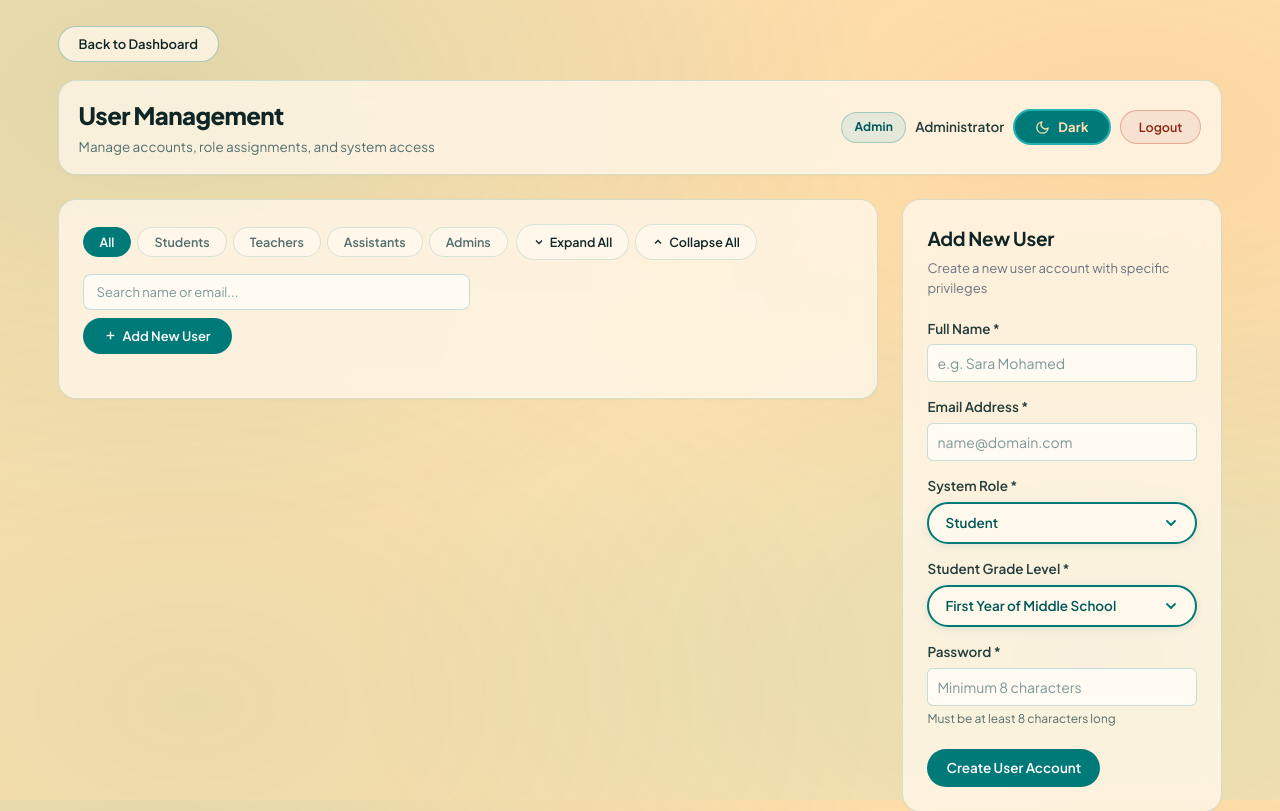
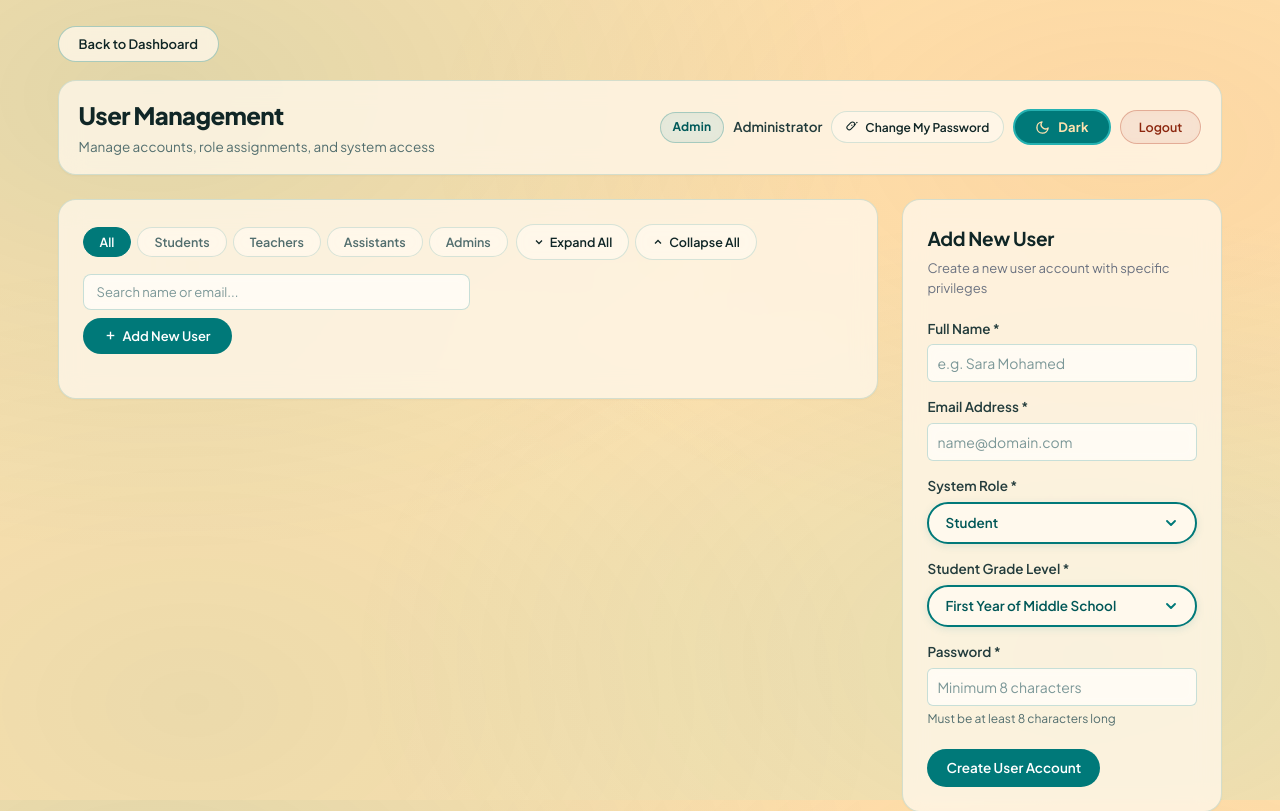
Before and after one commit to AbdelrhmanIslam/assignment-system-project, a PHP site: page /nti_intern_full/frontend/admin/users.html in a window 1280 px wide. Shown: the top 811 px of the page. Run offline with PHP 8.4, Linux system fonts and the light colour scheme.

Commit message:
feat: add admin user management backend API, frontend view, and logic

```diff
--- a/backend/admin/users.php
+++ b/backend/admin/users.php
@@ -240,10 +240,65 @@ if (isPost()) {
         $updateRes = mysqli_query($conn, $updateSql);
 
         if ($updateRes) {
+            if ($targetUserId === $adminId) {
+                $_SESSION['user_name'] = $name;
+                $_SESSION['user_email'] = $email;
+            }
             $msg = ($newPassword !== '') ? 'User details and password updated successfully!' : 'User details updated successfully!';
             echo json_encode(['success' => true, 'message' => $msg]);
         } else {
             echo json_encode(['success' => false, 'message' => 'Database error: ' . mysqli_error($conn)]);
+        }
+        exit;
+    }
+
+    if ($action === 'change_password') {
+        $targetUserId = isset($_POST['user_id']) ? (int) $_POST['user_id'] : 0;
+        $newPassword = isset($_POST['new_password']) ? trim($_POST['new_password']) : (isset($_POST['password']) ? trim($_POST['password']) : '');
+
+        if ($targetUserId <= 0) {
+            echo json_encode(['success' => false, 'message' => 'Invalid user ID specified.']);
+            exit;
+        }
+
+        if (empty($newPassword)) {
+            echo json_encode(['success' => false, 'message' => 'Please provide a new password.']);
+            exit;
+        }
+
+        if (strlen($newPassword) < 8) {
+            echo json_encode(['success' => false, 'message' => 'Password must be at least 8 characters long.']);
+            exit;
+        }
+
+        // check if target user exists
+        $chkUser = mysqli_query($conn, "SELECT id, name, email, role FROM users WHERE id = $targetUserId LIMIT 1");
+        $targetUser = mysqli_fetch_assoc($chkUser);
+        if (!$targetUser) {
+            echo json_encode(['success' => false, 'message' => 'User not found in the database.']);
+            exit;
+        }
+
+        // hash password securely
+        $hashedPassword = password_hash($newPassword, PASSWORD_DEFAULT);
+        $escapedHash = mysqli_real_escape_string($conn, $hashedPassword);
+
+        $updPass = mysqli_query($conn, "UPDATE users SET password = '$escapedHash' WHERE id = $targetUserId");
+        if ($updPass) {
+            $targetRoleName = ucfirst($targetUser['role']);
+            $isSelf = ($targetUserId === $adminId);
+            $msg = $isSelf
+                ? 'Your password has been changed successfully! You can continue using the platform or log in with your new credentials.'
+                : 'Password for ' . htmlspecialchars($targetUser['name']) . ' (' . $targetRoleName . ') updated successfully!';
+
+            echo json_encode([
+                'success' => true,
+                'message' => $msg,
+                'user_id' => $targetUserId,
+                'is_self' => $isSelf
+            ]);
+        } else {
+            echo json_encode(['success' => false, 'message' => 'Database error updating password: ' . mysqli_error($conn)]);
         }
         exit;
     }
@@ -488,6 +543,7 @@ if ($allCoursesRes) {
 echo json_encode([
     'success' => true,
     'user' => [
+        'id' => $adminId,
         'name' => currentUserName(),
         'role' => currentUserRole()
     ],
--- a/frontend/admin/users.html
+++ b/frontend/admin/users.html
@@ -198,6 +198,10 @@
             <div class="header-actions">
                 <span class="user-role role-admin">Admin</span>
                 <span id="admin-name" style="font-weight: 600;">Administrator</span>
+                <button type="button" id="btn-admin-change-own-pass" onclick="openAdminOwnPasswordModal()" class="action-btn action-view" style="font-size: 12px; padding: 6px 14px; display: inline-flex; align-items: center; gap: 6px; cursor: pointer; border-radius: var(--radius-pill); border: 1px solid var(--border-color); background: var(--glass-bg);" title="Change Administrator Password">
+                    <svg width="13" height="13" viewBox="0 0 24 24" fill="none" stroke="currentColor" stroke-width="2"><path d="M21 2l-2 2m-1.5 1.5L16 7l-1.5-1.5m-3 3l-1.5-1.5"></path><path d="M15 9l-6 6a4.24 4.24 0 0 1-6-6l6-6a4.24 4.24 0 0 1 6 6z"></path></svg>
+                    Change My Password
+                </button>
                 <a href="../../backend/auth/logout.php" class="logout-btn">Logout</a>
             </div>
         </header>
@@ -469,7 +473,65 @@
         </div>
     </div>
 
-    <script src="../assets/js/main.js?v=9.5"></script>
-    <script src="../assets/js/admin_users.js?v=9.5"></script>
+    <!-- change password modal -->
+    <div id="change-password-modal" class="modal-overlay" style="display: none; position: fixed; inset: 0; z-index: 1000; align-items: center; justify-content: center; padding: 16px; background: rgba(0,0,0,0.5); backdrop-filter: blur(5px);">
+        <div class="content-card modal-content" style="max-width: 480px; width: 100%; border-radius: 14px; padding: 22px 26px; position: relative; overflow: hidden; box-shadow: var(--shadow-xl); border: 1.5px solid var(--glass-border-strong); background: var(--glass-bg);">
+            <div style="display: flex; justify-content: space-between; align-items: center; margin-bottom: 8px;">
+                <div style="display: flex; align-items: center; gap: 10px;">
+                    <div style="width: 38px; height: 38px; border-radius: 50%; background: rgba(13, 148, 136, 0.15); display: flex; align-items: center; justify-content: center; color: var(--primary); flex-shrink: 0;">
+                        <svg width="20" height="20" viewBox="0 0 24 24" fill="none" stroke="currentColor" stroke-width="2.2"><rect x="3" y="11" width="18" height="11" rx="2" ry="2"></rect><path d="M7 11V7a5 5 0 0 1 10 0v4"></path></svg>
+                    </div>
+                    <div>
+                        <h2 id="change-pass-modal-title" style="margin: 0; font-size: 18px; font-weight: 700; color: var(--text-heading);">Change Password</h2>
+                        <span id="change-pass-modal-subtitle" style="font-size: 12px; color: var(--text-muted);">Set a new secure password for this user</span>
+                    </div>
+                </div>
+                <button type="button" onclick="closeChangePasswordModal()" style="background: none; border: none; font-size: 22px; line-height: 1; cursor: pointer; color: var(--text-muted); transition: color 0.2s;" title="Close modal">&times;</button>
+            </div>
+
+            <!-- Target User Summary Card -->
+            <div style="background: var(--bg-surface, rgba(0,0,0,0.03)); border: 1px solid var(--border-color); border-radius: 10px; padding: 12px 14px; margin: 14px 0 18px; font-size: 13px;">
+                <div style="display: flex; justify-content: space-between; align-items: center; gap: 8px; margin-bottom: 4px;">
+                    <strong id="change-pass-target-name" style="font-size: 14px; color: var(--text-primary);">—</strong>
+                    <span id="change-pass-target-role" class="status-badge status-review" style="font-size: 11px; padding: 3px 10px; border-radius: var(--radius-pill);">—</span>
+                </div>
+                <div style="color: var(--text-muted); font-size: 12.5px; word-break: break-all;">
+                    <span id="change-pass-target-email">—</span> &bull; ID: #<span id="change-pass-target-id">—</span>
+                </div>
+            </div>
+
+            <form id="change-password-form" style="display: flex; flex-direction: column; gap: 14px;">
+                <input type="hidden" id="change-pass-user-id" name="user_id">
+
+                <div class="form-group" style="margin-bottom: 0;">
+                    <label for="change-pass-new-password" style="display: flex; justify-content: space-between; align-items: center; font-weight: 600; font-size: 13px; margin-bottom: 6px;">
+                        <span>New Password *</span>
+                        <span style="font-size: 11px; font-weight: normal; color: var(--text-muted);">Min. 8 characters</span>
+                    </label>
+                    <div style="position: relative; display: flex; align-items: center;">
+                        <input type="password" id="change-pass-new-password" name="new_password" required minlength="8" placeholder="Enter new password" style="width: 100%; padding: 9px 40px 9px 14px; border-radius: var(--radius-pill); font-size: 13.5px; border: 1px solid var(--border-color); background: var(--bg-surface); color: var(--text-primary);">
+                        <button type="button" id="btn-toggle-new-pass" onclick="toggleChangePasswordVisibility()" style="position: absolute; right: 12px; background: none; border: none; cursor: pointer; color: var(--text-muted); padding: 4px; display: flex; align-items: center;" title="Show or hide password">
+                            <svg id="eye-icon-open" width="16" height="16" viewBox="0 0 24 24" fill="none" stroke="currentColor" stroke-width="2"><path d="M1 12s4-8 11-8 11 8 11 8-4 8-11 8-11-8-11-8z"></path><circle cx="12" cy="12" r="3"></circle></svg>
+                            <svg id="eye-icon-closed" width="16" height="16" viewBox="0 0 24 24" fill="none" stroke="currentColor" stroke-width="2" style="display: none;"><path d="M17.94 17.94A10.07 10.07 0 0 1 12 20c-7 0-11-8-11-8a18.45 18.45 0 0 1 5.06-5.94M9.9 4.24A9.12 9.12 0 0 1 12 4c7 0 11 8 11 8a18.5 18.5 0 0 1-2.16 3.19m-6.72-1.07a3 3 0 1 1-4.24-4.24"></path><line x1="1" y1="1" x2="23" y2="23"></line></svg>
+                        </button>
+                    </div>
+                </div>
+
+                <div id="change-pass-error-msg" style="display: none; font-size: 12px; color: var(--danger); background: rgba(239, 68, 68, 0.1); border: 1px solid rgba(239, 68, 68, 0.25); border-radius: 6px; padding: 6px 10px;"></div>
+
+                <div style="display: flex; gap: 10px; justify-content: flex-end; padding-top: 10px; border-top: 1px solid var(--border-subtle); margin-top: 2px;">
+                    <button type="button" onclick="closeChangePasswordModal()" class="btn-secondary" style="padding: 8px 18px; font-size: 13px; border-radius: var(--radius-pill);">
+                        Cancel
+                    </button>
+                    <button type="submit" id="btn-submit-change-pass" class="btn-primary" style="padding: 8px 22px; font-size: 13px; border-radius: var(--radius-pill); display: inline-flex; align-items: center; gap: 6px;">
+                        Update Password
+                    </button>
+                </div>
+            </form>
+        </div>
+    </div>
+
+    <script src="../assets/js/main.js?v=9.6"></script>
+    <script src="../assets/js/admin_users.js?v=9.6"></script>
 </body>
 </html>
--- a/frontend/assets/js/admin_users.js
+++ b/frontend/assets/js/admin_users.js
@@ -2,6 +2,7 @@
 
 var currentRoleFilter = 'all';
 var searchQuery = '';
+var currentAdminId = 0;
 
 var loadedUsers = [];
 var activeTeachers = [];
@@ -12,6 +13,7 @@ document.addEventListener('DOMContentLoaded', function () {
     setupFilters();
     setupCreateUserForm();
     setupEditUserForm();
+    setupChangePasswordForm();
     setupRoleChangeListeners();
     setupCourseActionButtons();
 });
@@ -163,8 +165,11 @@ function loadUsers(callback) {
             return;
         }
 
-        if (data.user && document.getElementById('admin-name')) {
-            document.getElementById('admin-name').textContent = data.user.name;
+        if (data.user) {
+            if (data.user.id) currentAdminId = parseInt(data.user.id, 10);
+            if (document.getElementById('admin-name')) {
+                document.getElementById('admin-name').textContent = data.user.name;
+            }
         }
 
         if (data.active_teachers) {
@@ -291,14 +296,23 @@ function renderStatusBadge(isActive) {
 function renderActionButtons(u) {
     var toggleBtnLabel = u.is_active ? 'Deactivate' : 'Activate';
     var toggleBtnClass = u.is_active ? 'background:var(--danger);' : 'background:var(--success);';
-
-    return '<div style="display:inline-flex; gap:6px; align-items:center;">' +
-        '<button onclick="openEditUserModal(' + u.id + ')" class="action-btn action-view" style="font-size:12px; padding:6px 12px; border:none; cursor:pointer;">' +
+    var isSelf = (currentAdminId > 0 && u.id === currentAdminId);
+
+    var toggleBtnHtml = isSelf ?
+        '<button type="button" class="view-btn" disabled style="opacity:0.45; cursor:not-allowed; font-size:11.5px; padding:5px 10px; border:none; border-radius:var(--radius-pill);" title="You cannot deactivate your own administrative account">Self</button>' :
+        '<button type="button" onclick="toggleUserStatus(' + u.id + ', this)" class="view-btn" style="' + toggleBtnClass + ' font-size:11.5px; padding:5px 10px; border:none; cursor:pointer; border-radius:var(--radius-pill); white-space:nowrap;">' +
+            toggleBtnLabel +
+        '</button>';
+
+    return '<div style="display:inline-flex; gap:5px; align-items:center; flex-wrap:nowrap;">' +
+        '<button type="button" onclick="openChangePasswordModal(' + u.id + ')" class="action-btn" style="background:rgba(13, 148, 136, 0.12); color:var(--primary); border:1px solid rgba(13, 148, 136, 0.35); font-size:11.5px; padding:5px 10px; border-radius:var(--radius-pill); cursor:pointer; display:inline-flex; align-items:center; gap:4px; font-weight:600; white-space:nowrap;" title="Set new password for this user">' +
+            '<svg width="12" height="12" viewBox="0 0 24 24" fill="none" stroke="currentColor" stroke-width="2.2"><rect x="3" y="11" width="18" height="11" rx="2" ry="2"></rect><path d="M7 11V7a5 5 0 0 1 10 0v4"></path></svg>' +
+            'Change Pass' +
+        '</button>' +
+        '<button type="button" onclick="openEditUserModal(' + u.id + ')" class="action-btn action-view" style="font-size:11.5px; padding:5px 10px; border:none; cursor:pointer; border-radius:var(--radius-pill); white-space:nowrap;">' +
             'Edit' +
         '</button>' +
-        '<button onclick="toggleUserStatus(' + u.id + ', this)" class="view-btn" style="' + toggleBtnClass + ' font-size:12px; padding:6px 12px; border:none; cursor:pointer;">' +
-            toggleBtnLabel +
-        '</button>' +
+        toggleBtnHtml +
     '</div>';
 }
 
@@ -1494,3 +1508,176 @@ function showAlert(msg, type) {
         if (box) box.style.display = 'none';
     }, 4500);
 }
+
+// Change Password Modal Controllers
+function openChangePasswordModal(userId) {
+    var u = null;
+    for (var i = 0; i < loadedUsers.length; i++) {
+        if (loadedUsers[i].id === userId) {
+            u = loadedUsers[i];
+            break;
+        }
+    }
+    if (!u) return;
+
+    var modal = document.getElementById('change-password-modal');
+    var inputId = document.getElementById('change-pass-user-id');
+    var inputPass = document.getElementById('change-pass-new-password');
+    var targetName = document.getElementById('change-pass-target-name');
+    var targetEmail = document.getElementById('change-pass-target-email');
+    var targetRole = document.getElementById('change-pass-target-role');
+    var targetId = document.getElementById('change-pass-target-id');
+    var modalTitle = document.getElementById('change-pass-modal-title');
+    var errorBox = document.getElementById('change-pass-error-msg');
+
+    var isSelf = (currentAdminId > 0 && u.id === currentAdminId);
+
+    if (inputId) inputId.value = u.id;
+    if (inputPass) {
+        inputPass.value = '';
+        inputPass.type = 'password';
+    }
+    if (errorBox) {
+        errorBox.textContent = '';
+        errorBox.style.display = 'none';
+    }
+
+    var eyeOpen = document.getElementById('eye-icon-open');
+    var eyeClosed = document.getElementById('eye-icon-closed');
+    if (eyeOpen && eyeClosed) {
+        eyeOpen.style.display = 'block';
+        eyeClosed.style.display = 'none';
+    }
+
+    if (modalTitle) {
+        modalTitle.textContent = isSelf ? 'Change Your Admin Password' : 'Change Password';
+    }
+    if (targetName) targetName.textContent = u.name + (isSelf ? ' (You)' : '');
+    if (targetEmail) targetEmail.textContent = u.email;
+    if (targetRole) {
+        targetRole.textContent = u.role.toUpperCase();
+        targetRole.className = 'status-badge ' + getRoleBadgeClass(u.role);
+    }
+    if (targetId) targetId.textContent = u.id;
+
+    if (modal) {
+        modal.style.display = 'flex';
+        setTimeout(function () {
+            if (inputPass) inputPass.focus();
+        }, 80);
+    }
+}
+
+function closeChangePasswordModal() {
+    var modal = document.getElementById('change-password-modal');
+    if (modal) modal.style.display = 'none';
+}
+
+function openAdminOwnPasswordModal() {
+    if (currentAdminId > 0) {
+        openChangePasswordModal(currentAdminId);
+    } else {
+        var adminUser = loadedUsers.find(function (u) { return u.role === 'admin'; });
+        if (adminUser) openChangePasswordModal(adminUser.id);
+    }
+}
+
+function toggleChangePasswordVisibility() {
+    var input = document.getElementById('change-pass-new-password');
+    var eyeOpen = document.getElementById('eye-icon-open');
+    var eyeClosed = document.getElementById('eye-icon-closed');
+    if (!input) return;
+
+    if (input.type === 'password') {
+        input.type = 'text';
+        if (eyeOpen) eyeOpen.style.display = 'none';
+        if (eyeClosed) eyeClosed.style.display = 'block';
+    } else {
+        input.type = 'password';
+        if (eyeOpen) eyeOpen.style.display = 'block';
+        if (eyeClosed) eyeClosed.style.display = 'none';
+    }
+}
+
+function setupChangePasswordForm() {
+    var form = document.getElementById('change-password-form');
+    if (!form) return;
+
+    form.addEventListener('submit', function (e) {
+        e.preventDefault();
+
+        var userId = parseInt(document.getElementById('change-pass-user-id').value, 10);
+        var passInput = document.getElementById('change-pass-new-password');
+        var errorBox = document.getElementById('change-pass-error-msg');
+        var submitBtn = document.getElementById('btn-submit-change-pass');
+
+        var newPass = passInput ? passInput.value.trim() : '';
+        if (newPass.length < 8) {
+            if (errorBox) {
+                errorBox.textContent = 'Password must be at least 8 characters long.';
+                errorBox.style.display = 'block';
+            }
+            if (passInput) passInput.focus();
+            return;
+        }
+
+        if (errorBox) errorBox.style.display = 'none';
+
+        if (submitBtn) {
+            submitBtn.disabled = true;
+            submitBtn.textContent = 'Updating...';
+        }
+
+        var formData = new FormData();
+        formData.append('action', 'change_password');
+        formData.append('user_id', userId);
+        formData.append('new_password', newPass);
+
+        fetch('../../backend/admin/users.php', {
+            method: 'POST',
+            body: formData
+        })
+        .then(function (res) { return res.json(); })
+        .then(function (data) {
+            if (submitBtn) {
+                submitBtn.disabled = false;
+                submitBtn.textContent = 'Update Password';
+            }
+
+            if (!data.success) {
+                if (errorBox) {
+                    errorBox.textContent = data.message || 'Failed to change password.';
+                    errorBox.style.display = 'block';
+                } else {
+                    showAlert(data.message || 'Failed to change password.', 'error');
+                }
+                return;
+            }
+
+            showAlert(data.message, 'success');
+            closeChangePasswordModal();
+            loadUsers();
+        })
+        .catch(function (err) {
+            if (submitBtn) {
+                submitBtn.disabled = false;
+                submitBtn.textContent = 'Update Password';
+            }
+            console.error('Error changing password:', err);
+            showAlert('Server network error while changing password.', 'error');
+        });
+    });
+
+    var modal = document.getElementById('change-password-modal');
+    if (modal) {
+        modal.addEventListener('click', function (e) {
+            if (e.target === modal) closeChangePasswordModal();
+        });
+    }
+}
+
+// Expose handlers globally to window
+window.openChangePasswordModal = openChangePasswordModal;
+window.closeChangePasswordModal = closeChangePasswordModal;
+window.openAdminOwnPasswordModal = openAdminOwnPasswordModal;
+window.toggleChangePasswordVisibility = toggleChangePasswordVisibility;
```
